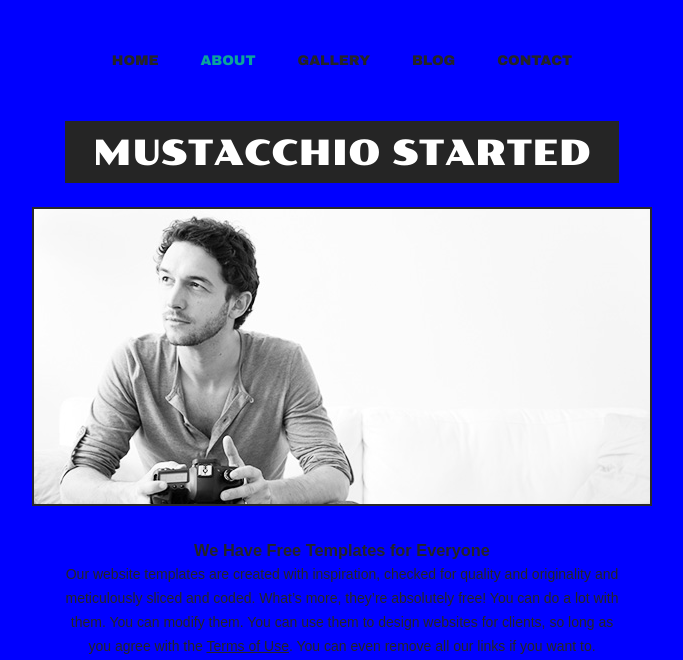
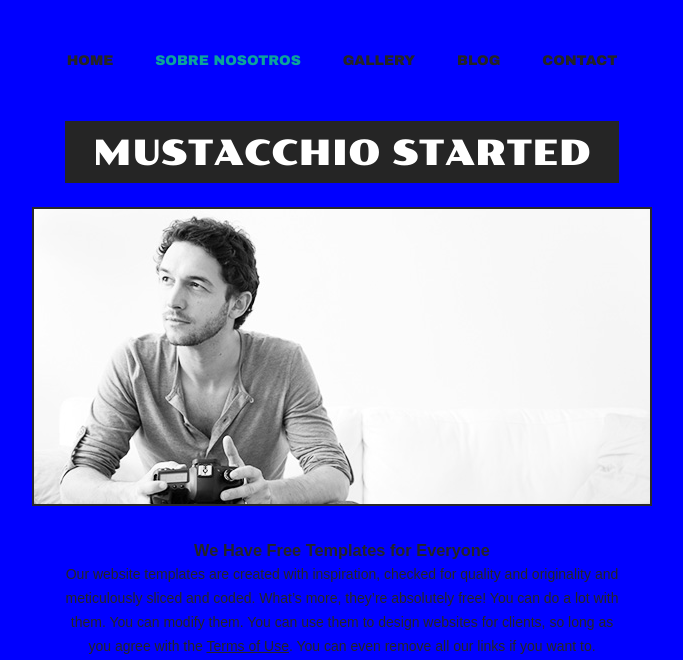
Before and after one commit to daavid-mb/bigotes, a plain HTML site: page about.html in a window 1280 px wide. Shown: the part 140-800 px from the top of the page, without its empty margins (298-981 px from the left). Drawn offline with Linux system fonts and the light colour scheme.

Commit message:
Sobre nosotros actualizado

```diff
--- a/about.html
+++ b/about.html
@@ -4,7 +4,7 @@
 <head>
 	<meta charset="UTF-8">
 	<meta name="viewport" content="width=device-width, initial-scale=1.0">
-	<title>About - Mustache Enthusiast</title>
+	<title>Sobre nosotros - Mustache Enthusiast</title>
 	<link rel="stylesheet" type="text/css" href="css/style.css">
 	<link rel="stylesheet" type="text/css" href="css/mobile.css" media="screen and (max-width : 568px)">
 	<script type="text/javascript" src="js/mobile.js"></script>
@@ -19,7 +19,7 @@
 				<a href="index.html">home</a>
 			</li>
 			<li class="selected">
-				<a href="about.html">about</a>
+				<a href="about.html">sobre nosotros</a>
 			</li>
 			<li>
 				<a href="gallery.html">gallery</a>
```
